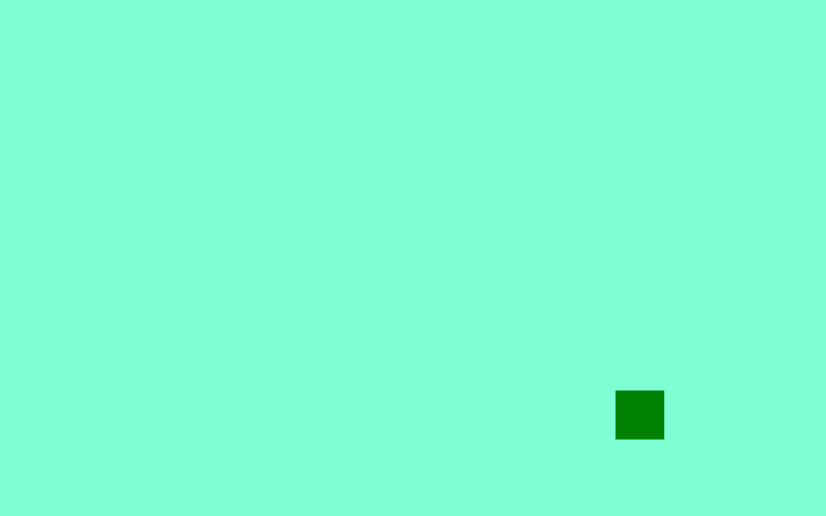
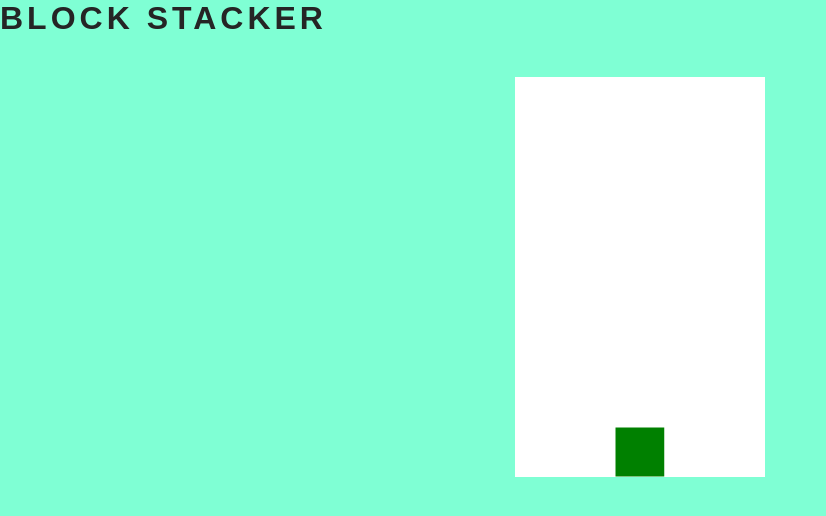
Before and after one commit to Gwgjnr/ms-2, a plain HTML site: page index.html in a window 1280 px wide. Shown: the whole page, without its empty margins (0-826 px from the left). Drawn offline with Linux system fonts and the light colour scheme.

Commit message:
added header and its styling

```diff
--- a/assets/css/style.css
+++ b/assets/css/style.css
@@ -6,3 +6,11 @@
 body {
     background-color: aquamarine;
 }
+
+h1 {
+    font-family: Oswald, sans-serif;
+    text-transform: uppercase;
+    letter-spacing: 4px;
+    color: #252525;
+    margin:0 auto;
+}
--- a/assets/js/script.js
+++ b/assets/js/script.js
@@ -4,13 +4,13 @@
 const row = 8;
 const col = 5;
 const sq = 50;
-const vacant = 'aquamarine';
+const vacant = 'white';
 
 function drawSquare(x,y,color){
     ctx.fillStyle = color;
     ctx.fillRect(x*sq,y*sq,sq,sq);
 
-    ctx.strokeStyle = 'aquamarine';
+    ctx.strokeStyle = 'white';
     ctx.strokeRect(x*sq,y*sq,sq,sq);
 }
 
@@ -152,11 +152,15 @@
             board[this.y+r][this.x+c] = this.color;
         }
     }
+
+    // code for removing full row and then adding new vacant row at top
+
     for(r = 0; r < row; r++){
         let fiveColorRow = true;
         for( c = 0; c < col; c++){
             fiveColorRow = fiveColorRow && (board[r][c] != vacant);
         }
+
         if(fiveColorRow){
             for( y = r; y > 1; y--){
                 for( c = 0; c < col; c++){
--- a/index.html
+++ b/index.html
@@ -15,7 +15,11 @@
     <title>Document</title>
 </head>
 <body>
+    <header>
+        <h1>block stacker</h1>
+    </header>
     <div>
+
     </div>
     <canvas id="game" width="250" height="400">
         A game designed with Javascript.
```
